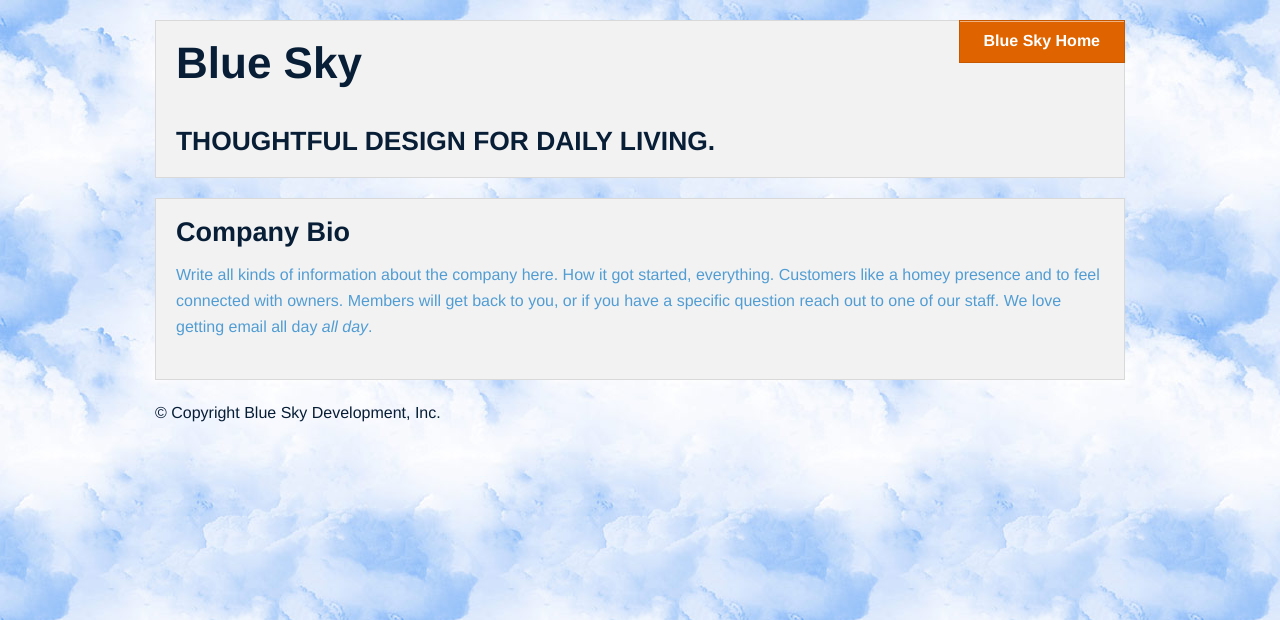
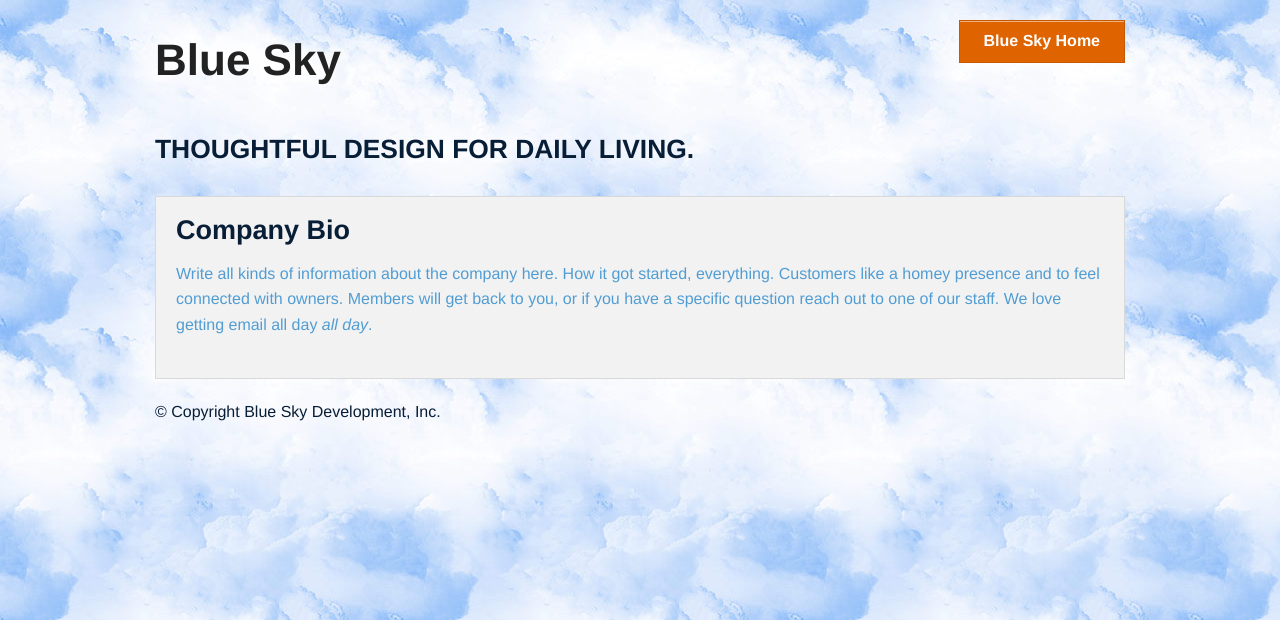
Before and after one commit to addahlbe/Blue-Sky-Dev, a Python web app: template realEstateApp/templates/info.mako in a window 1280 px wide. Shown: the top 620 px of the page. Run offline with Mako, Linux system fonts and the light colour scheme; the template is opened without the code that fills it, so the values that code supplies are empty; some libraries are stand-ins or nearby versions.

Commit message:
changed contact header panel

```diff
--- a/realEstateApp/templates/contact-info.mako
+++ b/realEstateApp/templates/contact-info.mako
@@ -41,10 +41,8 @@
          <li><a href="/" class="button">Blue Sky Home</a></li>
         </ul>
       </div>
-      <div class="panel">
         <h1>Blue Sky</h1>
         <h1><small>THOUGHTFUL DESIGN FOR DAILY LIVING.</small></h1>
-      </div>
 
     </div>
   </div>
--- a/realEstateApp/templates/info.mako
+++ b/realEstateApp/templates/info.mako
@@ -43,11 +43,8 @@
          <li><a href="/" class="button">Blue Sky Home</a></li>
         </ul>
       </div>
-      <div class="panel">
         <h1>Blue Sky</h1>
         <h1><small>THOUGHTFUL DESIGN FOR DAILY LIVING.</small></h1>
-      </div>
-
     </div>
   </div>
 
```
